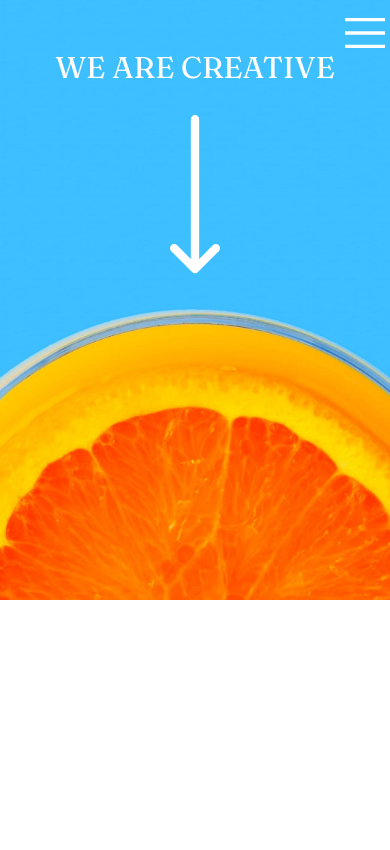
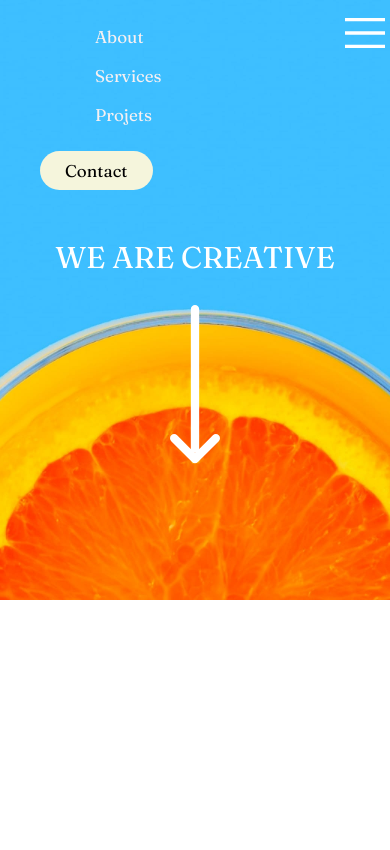
Before and after one commit to herilion/creer-une-landing-page-pour-une-agence-, a plain HTML site: page index.html in a window 390 px wide. Shown: the top 850 px of the page. Drawn offline with Linux system fonts and the light colour scheme.

Commit message:
update style

```diff
--- a/index.html
+++ b/index.html
@@ -27,6 +27,14 @@
         <div class="mobile" id="mobile">
             <div class="imghub">
                 <img src="./images/icon-hamburger.svg" alt="">
+            </div>
+            <div class="menu2">
+                <ul class="menushow">
+                    <li class="l1"><a href="#">About</a></li>
+                    <li class="l1"><a href="#">Services</a></li>
+                    <li class="l1"><a href="#">Projets</a></li>
+                </ul>
+                <a class="cta" href="#"><button>Contact</button></a>
             </div>
         </div>
         <div>
--- a/style.css
+++ b/style.css
@@ -211,6 +211,7 @@ img {
     width: 40px;
     display: flex;
 
+
 }
 
 .imghub>img {
@@ -218,6 +219,12 @@ img {
     width: 40px;
     top: 18px;
     right: 5px;
+}
+.menu2{
+    text-align: left;
+}
+.menushow{
+    display: grid;
 }
     .logo {
         width: 200px;
```
